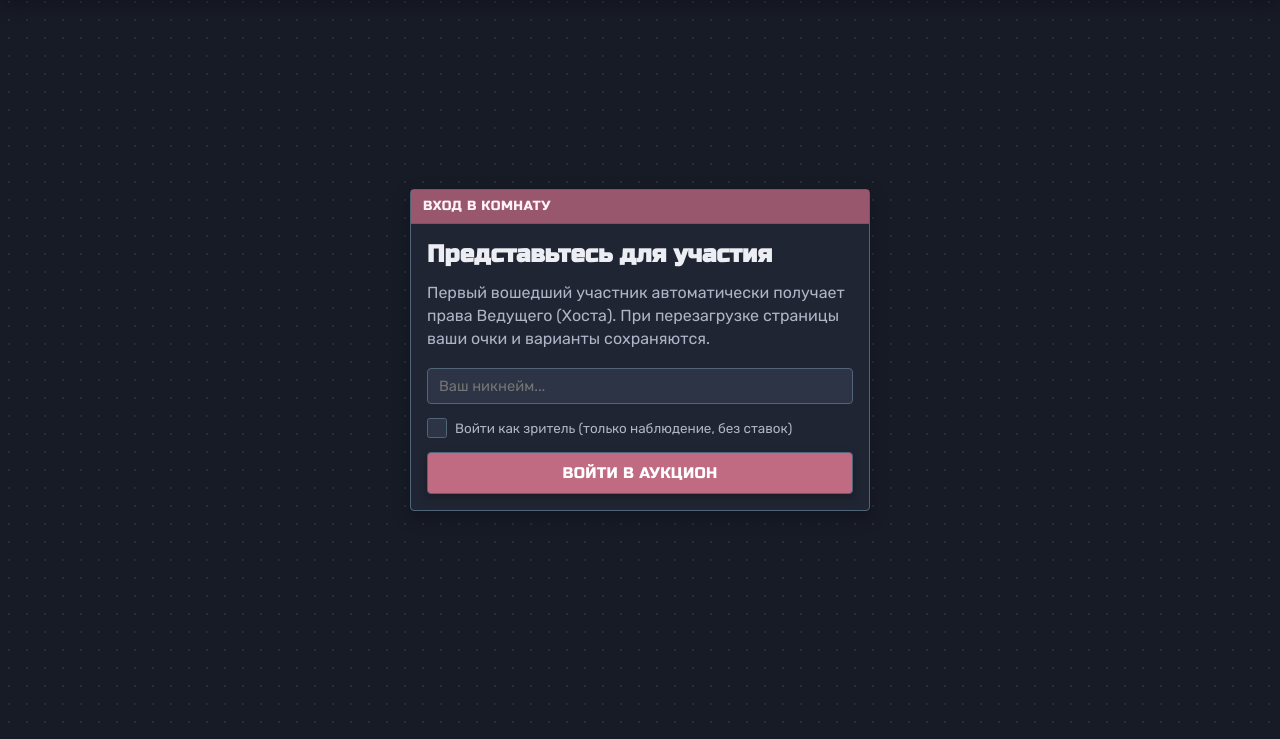
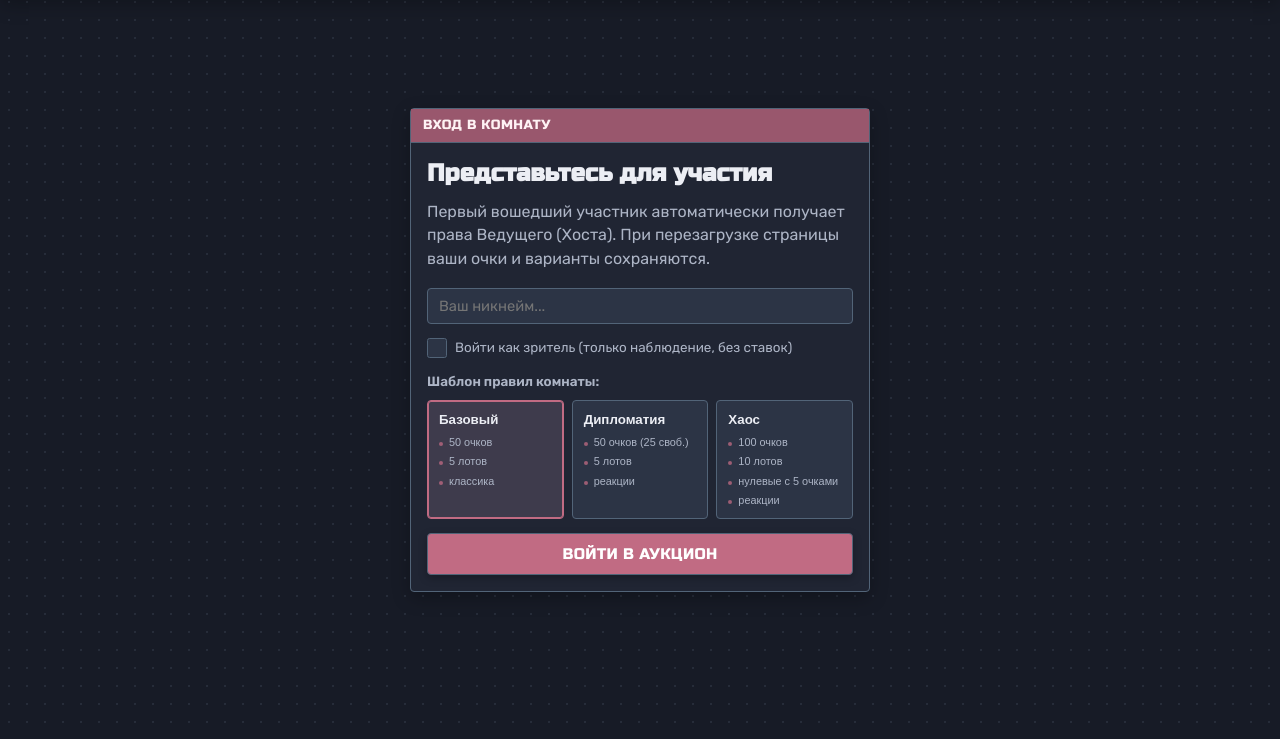
Before and after one commit to dartomosr/HomeAuction, a website with bundled scripts: page public/index.html in a window 1280 px wide. Shown: the part 61-800 px from the top of the page. Built offline with nearby package versions, Linux system fonts and the light colour scheme; files whose address does not match are found by name; a web font is replaced by a local one.

Commit message:
Пресеты настроек

```diff
--- a/public/css/pool.css
+++ b/public/css/pool.css
@@ -35,6 +35,79 @@
   cursor: pointer;
 }
 
+.join-preset-group {
+  display: flex;
+  flex-direction: column;
+  gap: 9px;
+}
+
+.join-preset-group h3 {
+  margin: 0;
+  color: var(--text-muted);
+  font-size: 0.84rem;
+  font-weight: 600;
+}
+
+.preset-options-grid {
+  display: grid;
+  grid-template-columns: repeat(3, minmax(0, 1fr));
+  gap: 8px;
+}
+
+.preset-option-btn {
+  display: flex;
+  flex-direction: column;
+  align-items: flex-start;
+  gap: 8px;
+  min-width: 0;
+  padding: 11px;
+  border: 1px solid var(--border-color);
+  border-radius: var(--radius);
+  background: var(--bg-elevated);
+  color: var(--text-main);
+  text-align: left;
+  cursor: pointer;
+}
+
+.preset-option-details {
+  display: flex;
+  flex-direction: column;
+  gap: 5px;
+  width: 100%;
+  margin: 0;
+  padding: 0;
+  list-style: none;
+}
+
+.preset-option-details li {
+  display: flex;
+  align-items: baseline;
+  gap: 6px;
+  color: var(--text-muted);
+  font-size: 0.68rem;
+  line-height: 1.3;
+}
+
+.preset-option-details li::before {
+  content: '';
+  width: 4px;
+  height: 4px;
+  flex: 0 0 4px;
+  border-radius: 50%;
+  background: var(--accent-primary);
+  opacity: 0.75;
+}
+
+.preset-option-btn:hover,
+.preset-option-btn.active {
+  border-color: var(--accent-primary);
+}
+
+.preset-option-btn.active {
+  background: color-mix(in srgb, var(--accent-primary) 12%, var(--bg-elevated));
+  box-shadow: inset 0 0 0 1px var(--accent-primary);
+}
+
 .spectator-tag {
   color: var(--text-muted);
   border: 1px solid var(--border-color);
@@ -43,6 +116,12 @@
   padding: 2px 6px;
   border-radius: 2px;
   white-space: nowrap;
+}
+
+@media (max-width: 480px) {
+  .preset-options-grid {
+    grid-template-columns: 1fr;
+  }
 }
 
 /* =========================================================
--- a/public/index.html
+++ b/public/index.html
@@ -112,6 +112,36 @@
           autocomplete="off"
         />
         <label class="spectator-join-option"><input type="checkbox" id="input-spectator" /> Войти как зритель (только наблюдение, без ставок)</label>
+        <section id="join-preset-group" class="join-preset-group" aria-labelledby="join-preset-title">
+          <h3 id="join-preset-title">Шаблон правил комнаты:</h3>
+          <div class="preset-options-grid">
+            <button type="button" class="preset-option-btn active" data-preset="basic" aria-pressed="true">
+              <strong>Базовый</strong>
+              <ul class="preset-option-details">
+                <li>50 очков</li>
+                <li>5 лотов</li>
+                <li>классика</li>
+              </ul>
+            </button>
+            <button type="button" class="preset-option-btn" data-preset="diplomacy" aria-pressed="false">
+              <strong>Дипломатия</strong>
+              <ul class="preset-option-details">
+                <li>50 очков (25 своб.)</li>
+                <li>5 лотов</li>
+                <li>реакции</li>
+              </ul>
+            </button>
+            <button type="button" class="preset-option-btn" data-preset="chaos" aria-pressed="false">
+              <strong>Хаос</strong>
+              <ul class="preset-option-details">
+                <li>100 очков</li>
+                <li>10 лотов</li>
+                <li>нулевые с 5 очками</li>
+                <li>реакции</li>
+              </ul>
+            </button>
+          </div>
+        </section>
         <button type="submit" class="btn btn-primary btn-lg">ВОЙТИ В АУКЦИОН</button>
       </form>
     </div>
--- a/public/js/dom.js
+++ b/public/js/dom.js
@@ -30,6 +30,7 @@ export const dom = {
   screenJoin: document.getElementById('screen-join'),
   screenApp: document.getElementById('screen-app'),
   formJoin: document.getElementById('form-join'),
+  joinPresetGroup: document.getElementById('join-preset-group'),
   inputName: document.getElementById('input-name'),
   inputSpectator: document.getElementById('input-spectator'),
   playersListEl: document.getElementById('players-list'),
--- a/public/js/main.js
+++ b/public/js/main.js
@@ -2,11 +2,12 @@ import { store, writeSetting } from './store.js';
 import { dom } from './dom.js';
 import { socket, initSocketClient } from './socket-client.js';
 import { initAudio, playUiClickSound, playUiSliderSound, playUiReadySound } from './audio.js';
-import { updatePointsSplitPreview, renderEffectsControls, setAllEffects, applyTheme, updateSoundButton, openAllItemsModal, closeAllItemsModal, openHelpModal, closeHelpModal, renderHelpModal, switchHistoryTab, copyResultSummary, showToast, renderMainArea } from './ui-render.js';
+import { updatePointsSplitPreview, updateJoinPresetVisibility, renderEffectsControls, setAllEffects, applyTheme, updateSoundButton, openAllItemsModal, closeAllItemsModal, openHelpModal, closeHelpModal, renderHelpModal, switchHistoryTab, copyResultSummary, showToast, renderMainArea } from './ui-render.js';
 import { drawWheel, renderWheelLegend, resizeWheelCanvas } from './wheel-canvas.js';
 
 if (store.myName) dom.inputName.value = store.myName;
 dom.inputSpectator.checked = store.isSpectator;
+updateJoinPresetVisibility();
 initSocketClient();
 
 document.addEventListener('click', (event) => {
@@ -29,8 +30,27 @@ dom.formJoin.addEventListener('submit', (e) => {
   store.isSpectator = dom.inputSpectator.checked;
   writeSetting('auction_name', store.myName);
   writeSetting('auction_spectator', store.isSpectator ? 'on' : 'off');
-  socket.emit('join', { token: store.myToken, name: store.myName, isSpectator: store.isSpectator });
+  socket.emit('join', {
+    token: store.myToken,
+    name: store.myName,
+    isSpectator: store.isSpectator,
+    preset: store.selectedPreset
+  });
 });
+
+dom.joinPresetGroup.addEventListener('click', (event) => {
+  const button = event.target instanceof Element ? event.target.closest('.preset-option-btn') : null;
+  if (!button) return;
+
+  store.selectedPreset = button.dataset.preset;
+  dom.joinPresetGroup.querySelectorAll('.preset-option-btn').forEach(option => {
+    const isActive = option === button;
+    option.classList.toggle('active', isActive);
+    option.setAttribute('aria-pressed', String(isActive));
+  });
+});
+
+dom.inputSpectator.addEventListener('change', () => updateJoinPresetVisibility());
 
 dom.poolItemFilters.addEventListener('click', (event) => {
   const target = event.target instanceof Element ? event.target.closest('[data-pool-filter]') : null;
--- a/public/js/socket-client.js
+++ b/public/js/socket-client.js
@@ -1,6 +1,6 @@
 import { store, writeSetting, removeSetting } from './store.js';
 import { dom } from './dom.js';
-import { renderAllItemsModal, closeAllItemsModal, closeHelpModal, renderHelpModal, showToast, renderSidebar, renderMainArea } from './ui-render.js';
+import { renderAllItemsModal, closeAllItemsModal, closeHelpModal, renderHelpModal, showToast, renderSidebar, renderMainArea, updateJoinPresetVisibility } from './ui-render.js';
 import { playWinnerFanfare, playUiClickSound } from './audio.js';
 import { resetClientVisualState, renderWheelLegend, resizeWheelCanvas, drawWheel, handleWheelSpin } from './wheel-canvas.js';
 
@@ -67,6 +67,7 @@ socket.on('auction_hard_reset', () => {
 socket.on('state_update', (state) => {
   const prevPhase = store.appState ? store.appState.phase : null;
   store.appState = state;
+  updateJoinPresetVisibility(state);
 
   if (!state.me) return;
   dom.btnHelp.classList.remove('hidden');
--- a/public/js/store.js
+++ b/public/js/store.js
@@ -26,6 +26,7 @@ try {
 
 export const store = {
   appState: null,
+  selectedPreset: 'basic',
   myToken: readSetting('auction_token'),
   myName: readSetting('auction_name', ''),
   isSpectator: readSetting('auction_spectator', 'off') === 'on',
--- a/public/js/ui-render.js
+++ b/public/js/ui-render.js
@@ -9,6 +9,10 @@ function updatePointsSplitPreview() {
   const reserve = dom.setRestrictOwn.checked
     ? Math.max(0, Math.min(total, Number(dom.setForeignOnly.value) || 0)) : 0;
   dom.pointsSplitPreview.textContent = `${total - reserve} очк. — на свои и чужие; ${reserve} очк. — только на чужие.`;
+}
+
+function updateJoinPresetVisibility(state = store.appState) {
+  dom.joinPresetGroup.classList.toggle('hidden', Boolean(state?.hasHost) || dom.inputSpectator.checked);
 }
 
 function renderEffectsControls() {
@@ -829,7 +833,7 @@ function renderSidebar(state) {
     ? `${state.settings.maxPoints - foreignReserve} очк.` : `Все ${state.settings.maxPoints} очк.`;
   dom.roForeignPoints.textContent = state.settings.restrictOwnPoints ? `${foreignReserve} очк.` : 'Нет ограничений';
   dom.roKeepZero.textContent = state.settings.keepZeroItems
-    ? `На колесе (вес ${state.settings.zeroItemWeight})`
+    ? `В колесе (${state.settings.zeroItemWeight} очк.)`
     : 'Удаляются';
   dom.ruleReactions.textContent = state.settings.allowReactions ? 'Включены' : 'Выключены';
 
@@ -1268,4 +1272,4 @@ function renderRevealView(state) {
   }
 }
 
-export { updatePointsSplitPreview, renderEffectsControls, setAllEffects, applyTheme, updateSoundButton, openAllItemsModal, closeAllItemsModal, renderAllItemsModal, openHelpModal, closeHelpModal, renderHelpModal, switchHistoryTab, copyResultSummary, showToast, renderSidebar, renderMainArea, renderPoolView, renderRevealView };
+export { updatePointsSplitPreview, updateJoinPresetVisibility, renderEffectsControls, setAllEffects, applyTheme, updateSoundButton, openAllItemsModal, closeAllItemsModal, renderAllItemsModal, openHelpModal, closeHelpModal, renderHelpModal, switchHistoryTab, copyResultSummary, showToast, renderSidebar, renderMainArea, renderPoolView, renderRevealView };
--- a/src/state.js
+++ b/src/state.js
@@ -202,6 +202,7 @@ function buildClientState(forToken) {
   return {
     phase: state.phase,
     settings: state.settings,
+    hasHost: Boolean(state.hostToken && state.players.has(state.hostToken)),
     me: me ? {
       name: me.name,
       isHost: me.isHost,
@@ -400,6 +401,7 @@ function buildClientState(forToken) {
   return {
     phase: state.phase,
     settings: state.settings,
+    hasHost: Boolean(state.hostToken && state.players.has(state.hostToken)),
     me: me ? {
       name: me.name,
       isHost: me.isHost,
```
Also changed, not shown: src/config.js (+20 -1 lines), src/socket-handlers.js (+17 -3 lines), tests/smoke.test.js (+34 -1 lines), README.md.
